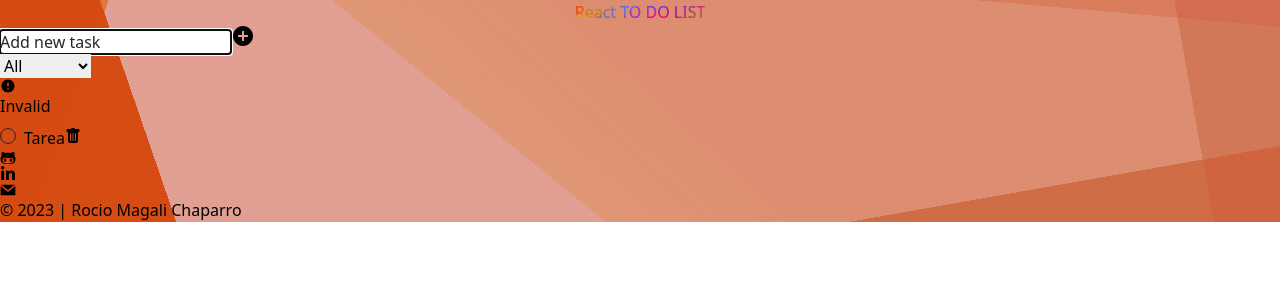
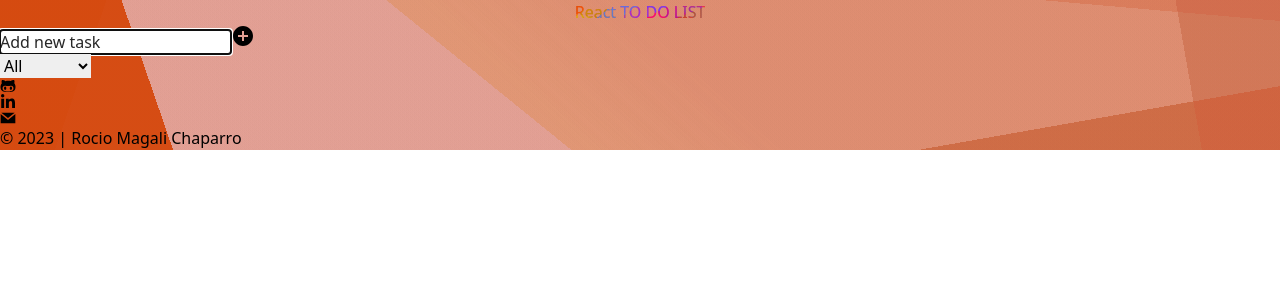
Before and after one commit to Rocio-Ch/react-to-do-list, a React (Vite) app: page / in a window 1280 px wide. Shown: the top 300 px of the page. Built offline with nearby package versions, Linux system fonts and the light colour scheme.

Commit message:
adding states for tasks, allTasks and Erros and functions in components

```diff
--- a/src/components/Container.jsx
+++ b/src/components/Container.jsx
@@ -1,12 +1,17 @@
+import { useState } from "react";
 import FormSelectContainer from "./FormSelectContainer";
 import TaskContainer from "./TaskContainer";
 
 export default function Container() {
 
+    const [allTasks, setAllTasks] = useState(
+      JSON.parse(localStorage.getItem("allTasks")) || []
+    )
+
     return (
         <main className="flex flex-col flex-grow pb-[100px] bg-[#ffffff4d]">
-            <FormSelectContainer />
-            <TaskContainer />
+            <FormSelectContainer  setAllTasks={setAllTasks} allTasks={allTasks} />
+            <TaskContainer allTasks={allTasks} setAllTasks={setAllTasks} />
         </main>
     )
 }
--- a/src/components/Form.jsx
+++ b/src/components/Form.jsx
@@ -1,10 +1,35 @@
+import { useState } from "react";
 import { RiAddCircleFill } from "react-icons/ri";
 
-export default function Form() {
+export default function Form({ allTasks, setAllTasks, setErrors, errors }) {
+
+    const [task, setTask] = useState({
+      nameTask: "",
+      isChecked: false
+    })
+
+    function resetForm() {
+        setTask({
+          nameTask: "",
+          isChecked: false
+        })
+        setErrors({...errors, disabled: true})
+    }
+
+    function submitTask(e) {
+        e.preventDefault()
+        if (!errors.disabled) {
+          setAllTasks([...allTasks, {...task, id: crypto.randomUUID(), nameTask: task.nameTask.trim()}])
+          localStorage.setItem("allTasks", JSON.stringify([...allTasks, {...task, id: crypto.randomUUID(), nameTask: task.nameTask.trim()}]))
+          resetForm()
+        } else {
+          setErrors({...errors, nameTask: "Campo inválido"})
+        }
+    }
 
     return (
-        <form className="mb-4 sm:w-[60%] mr-1 md:w-[365px] flex items-center justify-center">
-            <input autoFocus name="nameTask" type="text" id="task-name" className="w-full p-2 text-[#222] border border-0 border-b border-[#272727] text-[#272727] bg-transparent outline-0 font-['DM_Sans'] mr-2 hover:cursor-[url(./assets/cursor002.svg),_pointer]" placeholder="Add new task" />
+        <form onSubmit={submitTask} className="mb-4 sm:w-[60%] mr-1 md:w-[365px] flex items-center justify-center">
+            <input autoFocus value={task.nameTask} name="nameTask" type="text" id="task-name" className="w-full p-2 text-[#222] border border-0 border-b border-[#272727] text-[#272727] bg-transparent outline-0 font-['DM_Sans'] mr-2 hover:cursor-[url(./assets/cursor002.svg),_pointer]" placeholder="Add new task" />
             <button type="submit" className="py-2 px-3 rounded-full text-[#222] bg-[#ffffffb3] hover:cursor-[url(./assets/cursor002.svg),_pointer]"><RiAddCircleFill size={"1.5rem"} /></button>
         </form>
 
--- a/src/components/FormSelectContainer.jsx
+++ b/src/components/FormSelectContainer.jsx
@@ -1,19 +1,25 @@
+import { useState } from "react";
 import Form from "./Form"
 import Filters from "./Filters"
 import { IoMdAlert } from "react-icons/io";
 
-export default function FormSelectContainer() {
+export default function FormSelectContainer({ allTasks, setAllTasks }) {
+
+    const [errors, setErrors] = useState({
+        nameTask: "",
+        disabled: true
+    })
 
     return (
         <>
             <section className="flex flex-col justify-center items-center bg-[#ffffff4d] w-[85%] self-center md:max-w-[600px]">
                 <div className="w-full flex  justify-between items-start flex-wrap px-5 sm:flex-row sm:justify-between sm:h-[45px] md:max-w-[600px] md:h-[50px]">
-                    <Form  />
+                    <Form setAllTasks={setAllTasks} setErrors={setErrors} errors={errors} allTasks={allTasks} />
                     <Filters />
                 </div>
             </section>
             <div className="w-[85%] h-5 flex flex-col items-center bg-[#ffffff4d] px-5 self-center md:max-w-[600px]">
-                <p className="w-full text-[#222] font-['DM_Sans'] text-xs md:text-sm flex items-center text-left"><IoMdAlert className="mr-1" />Invalid</p>
+                {errors.nameTask ? <p className="w-full text-[#222] font-['DM_Sans'] text-xs md:text-sm flex items-center text-left"><IoMdAlert className="mr-1" />{errors.nameTask}</p> : ""}
             </div>
         </>
     )
--- a/src/components/Task.jsx
+++ b/src/components/Task.jsx
@@ -1,16 +1,16 @@
 import { BsFillTrashFill } from "react-icons/bs";
 
-export default function Task() {
+export default function Task({ nameTask, id, isChecked, setAllTasks, allTasks }) {
 
     return (
         <>
             <li className="task-item w-full px-2 flex justify-around items-center bg-[#ffffffb3] p-1 rounded-full mb-3">
                 <label className="w-[90%] flex items-center hover:cursor-[url(./assets/cursor002.svg),_pointer]">
                     <input type="checkbox" className="m-2 hover:cursor-[url(./assets/cursor002.svg),_pointer]" />
-                    <span className="text-[#222] mr-4 text-xl font-['DM_Sans']">Tarea</span>
+                    <span name={nameTask} className="text-[#222] mr-4 text-xl font-['DM_Sans']">{nameTask}</span>
                 </label>
                 <button type="button" className="py-2 rounded-full text-[#222] bg-[#ffffffb3] hover:cursor-[url(./assets/cursor002.svg),_pointer] text-xl"
-                ><BsFillTrashFill />
+                ><BsFillTrashFill id={id} />
                 </button>
             </li>
         </>
--- a/src/components/TaskContainer.jsx
+++ b/src/components/TaskContainer.jsx
@@ -1,10 +1,14 @@
 import Task from "./Task"
 
-export default function TaskContainer() {
+export default function TaskContainer({ allTasks, setAllTasks }) {
     return (
         <section id="list" className="flex flex-col items-center justify-center">
             <ul className="w-[85%] flex flex-col justify-center self-center py-8 px-5 bg-[#ffffff4d] rounded-b-lg md:max-w-[600px] md:py-5 md:px-5">
-                <Task  />
+                {allTasks && allTasks.map((task) => {
+                        return (
+                            <Task key={task.id} id={task.id} nameTask={task.nameTask} setAllTasks={setAllTasks} allTasks={allTasks} />
+                    )}
+                )}
             </ul>
         </section>
     )
```
